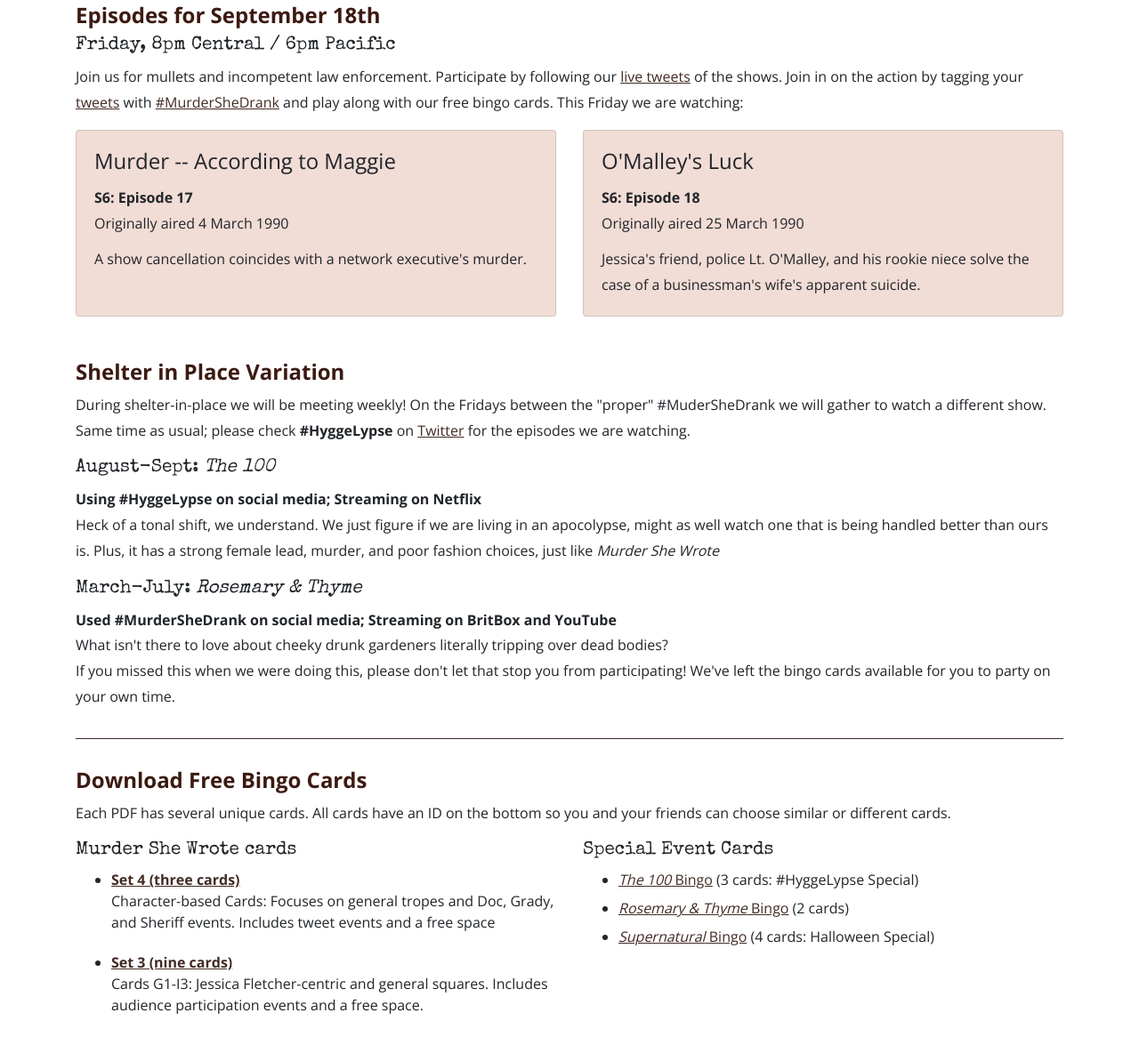
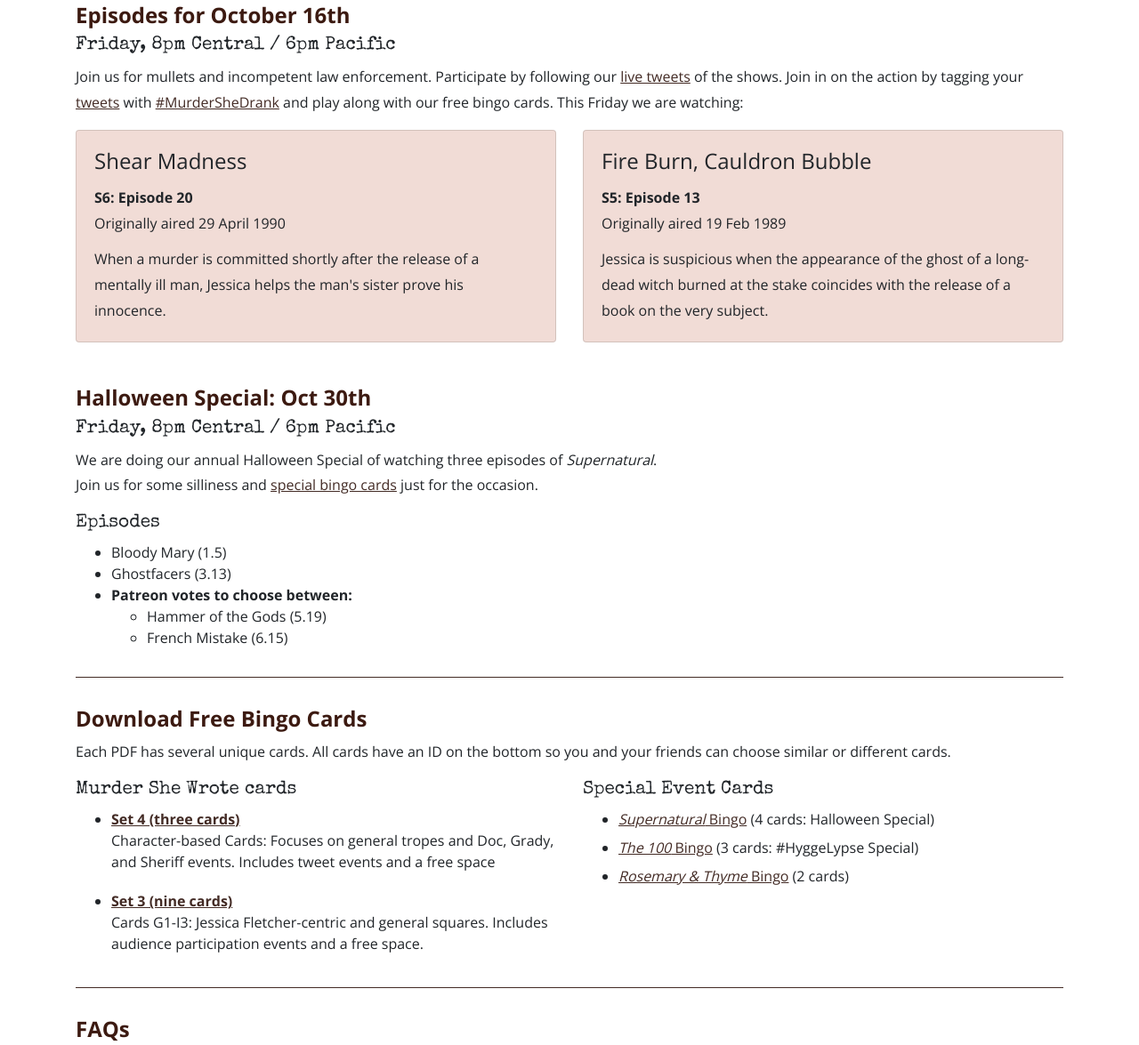
Before and after one commit to kzadrozny/murdershedrank, a website: page index.html in a window 1280 px wide. Shown: the part 476-1651 px from the top of the page at 89% size. Drawn offline with nearby package versions, Linux system fonts and the light colour scheme.

Commit message:
October update

```diff
--- a/index.html
+++ b/index.html
@@ -79,7 +79,7 @@
 
     <!-- Episodes -->
     <section class="episodes" id="episodes">
-      <h2>Episodes for September 18th</h2>
+      <h2>Episodes for October 16th</h2>
       <h3>Friday, 8pm Central / 6pm Pacific</h3>
       <p>Join us for mullets and incompetent law enforcement. Participate by following our <a href="https://twitter.com/MurderSheDrank">live tweets</a> of the shows. Join in on the action by tagging your <a href="https://twitter.com/hashtag/MurderSheDrank?src=hash">tweets</a> with <a href="https://instagram.com/explore/tags/murdershedrank/">#MurderSheDrank</a> and play along with our free bingo cards. This Friday we are watching:</p>
       <div class="row">
@@ -87,11 +87,11 @@
         <div class="col-md-6 mb-5">
           <div class="card h-100">
             <div class="card-body">
-              <h4 class="card-title">Murder -- According to Maggie</h4>
+              <h4 class="card-title">Shear Madness</h4>
               <p class="card-text">
-                <span class="episode">S6: Episode 17</span>
-                <span class="ep-date">Originally aired 4 March 1990</span>
-                A show cancellation coincides with a network executive's murder.
+                <span class="episode">S6: Episode 20</span>
+                <span class="ep-date">Originally aired 29 April 1990</span>
+                When a murder is committed shortly after the release of a mentally ill man, Jessica helps the man's sister prove his innocence.
               </p>
             </div>
           </div>
@@ -100,17 +100,32 @@
         <div class="col-md-6 mb-5">
           <div class="card h-100">
             <div class="card-body">
-              <h4 class="card-title">O'Malley's Luck</h4>
+              <h4 class="card-title">Fire Burn, Cauldron Bubble</h4>
               <p class="card-text">
-                <span class="episode">S6: Episode 18</span>
-                <span class="ep-date">Originally aired 25 March 1990</span>
-                Jessica's friend, police Lt. O'Malley, and his rookie niece solve the case of a businessman's wife's apparent suicide.
+                <span class="episode">S5: Episode 13</span>
+                <span class="ep-date">Originally aired 19 Feb 1989</span>
+                Jessica is suspicious when the appearance of the ghost of a long-dead witch burned at the stake coincides with the release of a book on the very subject.
               </p>
             </div>
           </div>
         </div>
       </div>
-      <h2>Shelter in Place Variation</h2>
+      <h2>Halloween Special: Oct 30th</h2>
+      <h3>Friday, 8pm Central / 6pm Pacific</h3>
+      <p>We are doing our annual Halloween Special of watching three episodes of <em>Supernatural</em>.<br/>
+        Join us for some silliness and <a href="pdfs/supernatural_bingo.pdf">special bingo cards</a> just for the occasion.</p>
+      <h3>Episodes</h3>
+        <ul>
+          <li>Bloody Mary (1.5)</li>
+          <li>Ghostfacers (3.13)</li>
+          <li><strong>Patreon votes to choose between:</strong>
+            <ul>
+              <li>Hammer of the Gods (5.19)</li>
+              <li>French Mistake (6.15)</li>
+            </ul>
+          </li>
+        </ul>
+<!--       <h2>Shelter in Place Variation</h2>
       <p>During shelter-in-place we will be meeting weekly! On the Fridays between the "proper" #MuderSheDrank we will gather to watch a different show. Same time as usual; please check <strong>#HyggeLypse</strong> on <a href="https://twitter.com/MurderSheDrank">Twitter</a> for the episodes we are watching.</p>
       <h3>August-Sept: <em>The 100</em></h3>
       <p><strong>Using #HyggeLypse on social media; Streaming on Netflix</strong><br/>
@@ -118,7 +133,7 @@
 
       <h3>March-July: <em>Rosemary &amp; Thyme</em></h3>
       <p><strong>Used #MurderSheDrank on social media; Streaming on BritBox and YouTube</strong><br/>
-      What isn't there to love about cheeky drunk gardeners literally tripping over dead bodies?<br/>If you missed this when we were doing this, please don't let that stop you from participating! We've left the bingo cards available for you to party on your own time.</p>
+      What isn't there to love about cheeky drunk gardeners literally tripping over dead bodies?<br/>If you missed this when we were doing this, please don't let that stop you from participating! We've left the bingo cards available for you to party on your own time.</p> -->
 
     </section>
     <!-- // Episodes -->
@@ -142,9 +157,9 @@
         <div class="col-sm-6">
           <h3>Special Event Cards</h3>
           <ul>
+            <li style="margin-bottom: 0.5em;"><a href="pdfs/supernatural_bingo.pdf"><em>Supernatural</em> Bingo</a> (4 cards: Halloween Special)</li>
             <li style="margin-bottom: 0.5em;"><a href="pdfs/MSD_The100-bingo.pdf"><em>The 100</em> Bingo</a> (3 cards: #HyggeLypse Special)</li>
-            <li style="margin-bottom: 0.5em;"><a href="pdfs/rosemary-thyme-bingo-cards.pdf"><em>Rosemary &amp; Thyme</em> Bingo</a> (2 cards)</li>
-            <li><a href="pdfs/supernatural_bingo.pdf"><em>Supernatural</em> Bingo</a> (4 cards: Halloween Special)</li>
+            <li><a href="pdfs/rosemary-thyme-bingo-cards.pdf"><em>Rosemary &amp; Thyme</em> Bingo</a> (2 cards)</li>
           </ul>
         </div>
       </div>
@@ -168,13 +183,13 @@
       <p>No, that would make bingo very hard. Continue using the bingo card you chose if you watch more than one episode. It normally takes two episodes to get close to winning.</p>
 
       <h3>Are the episodes streaming anywhere?</h3>
-      <p>Yes! All seasons are available on the Peacock app. Seasons 1-5 are streaming on Netflix. Canada has all season available through Amazon Prime.</p>
+      <p>Yes! All seasons are available on the Peacock app. Seasons 1-5 are streaming on Amazon Prime in the U.S. Canada has all seasons available through Amazon Prime.</p>
 
       <h3>Do I need to drink to participate?</h3>
       <p>Absolutely not. In fact, half of Murder HQ are sober folks. "Murder She Drank" just sounded hilarious to us and we had to run with it. We do encourage crappy jokes and snacking though.</p>
 
       <h3>Is this a regular thing?</h3>
-      <p>Indeed, we've been doing this since 2012. We normally meet at 8pm Central on the third Friday of the month, but double check as this sometimes changes. We are currently working our way through season 6.</p>
+      <p>Indeed, we've been doing this since 2014. We normally meet at 8pm Central on the third Friday of the month, but double check as this sometimes changes. We are currently working our way through season 6.</p>
 
       <h3>How do you divide the seasons/episodes?</h3>
       <p>After some trial and error we decided to do one season per year. We plot the episodes so that we do two episodes a month and there are normally 22 episodes in a season. This normally leaves us with one month where we technically have no episodes to watch. Some years we do a special "Halloween" edition where we watch a different show (*cough*<em>Supernatural</em>*cough*) and other years we decide to take a break in December so we can relax and refresh for the new year. We always announce what our plans are toward the end of the year, so keep an eye out.</p>
```
